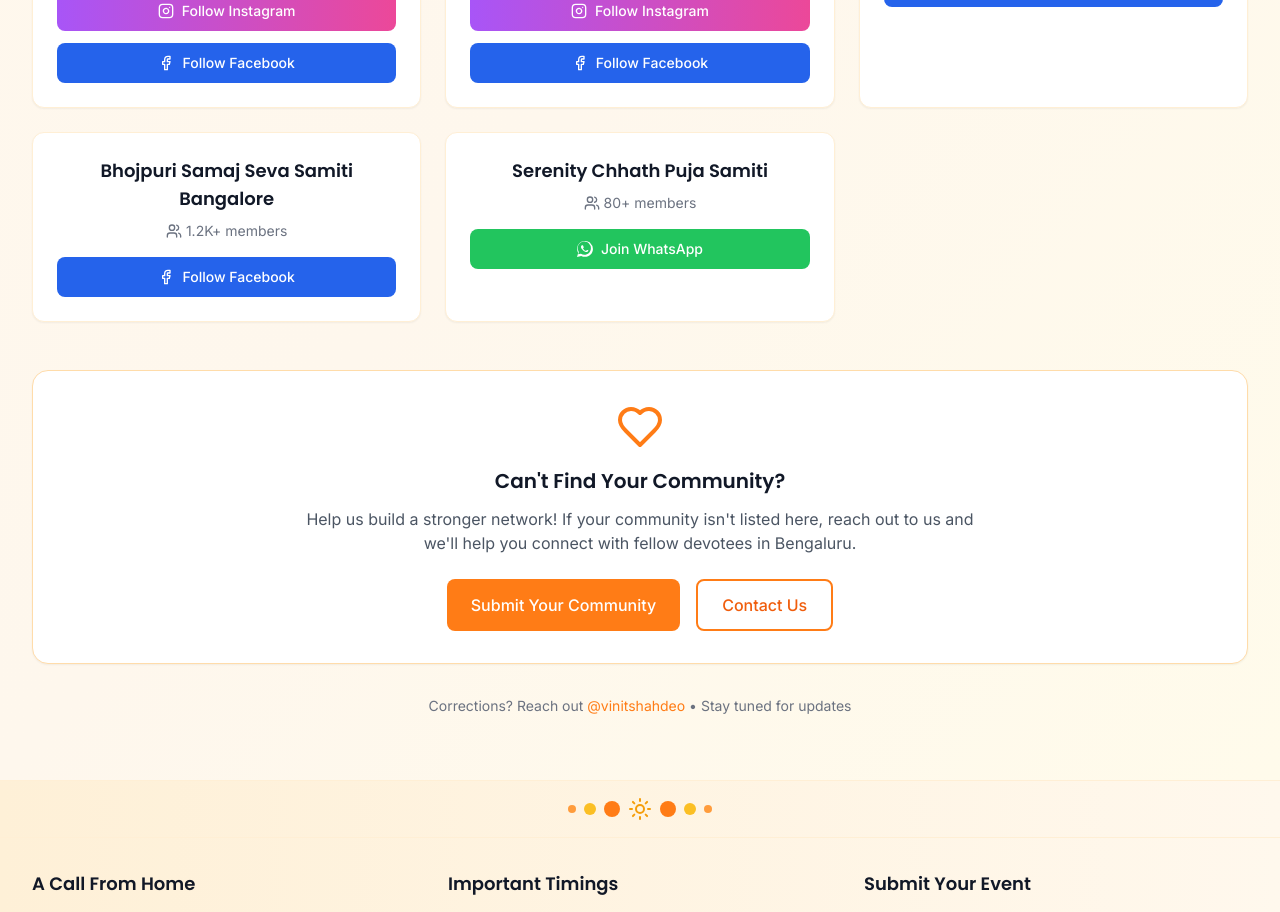
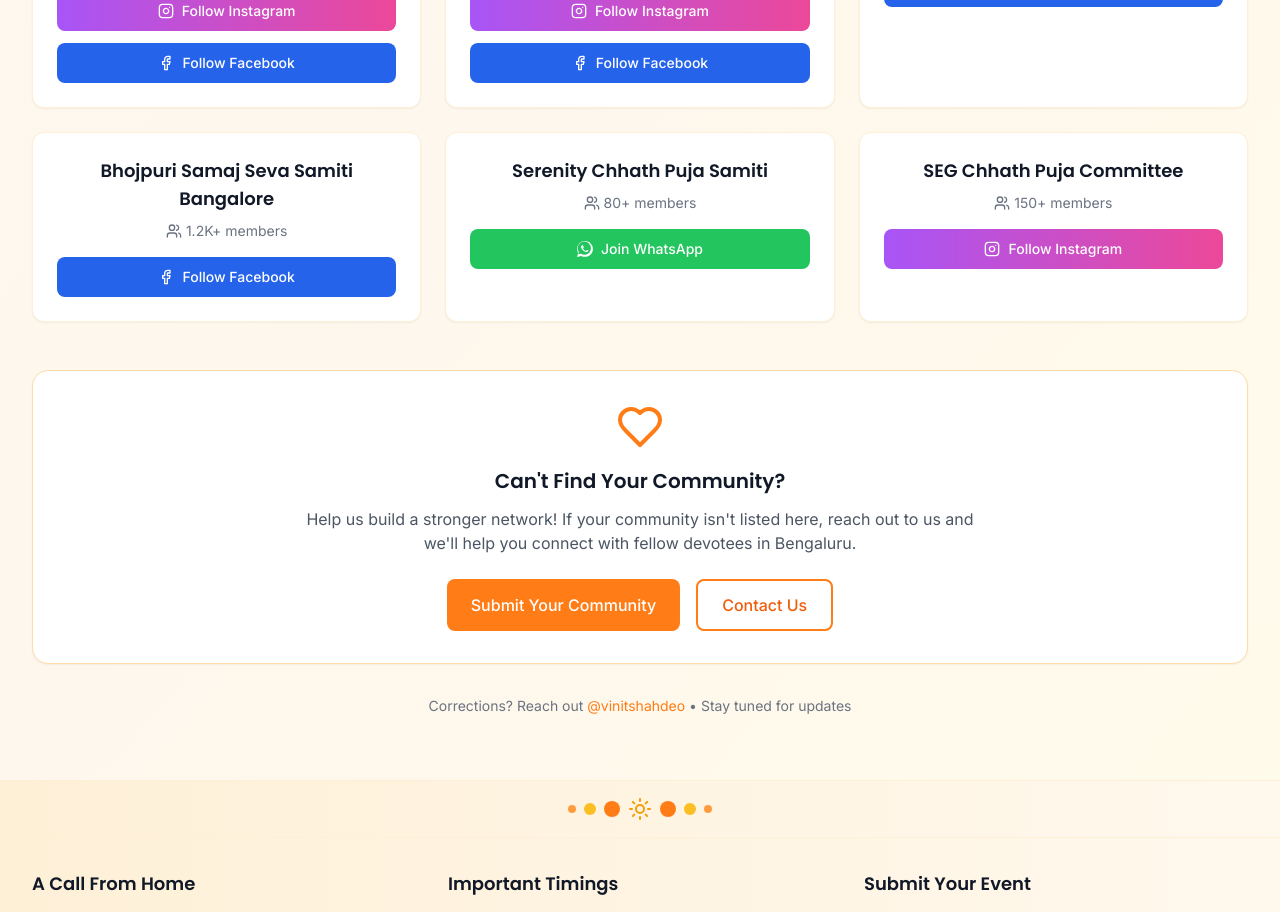
Before and after one commit to vinitshahdeo/chhath-puja, a React (Vite) app: page / in a window 1280 px wide. Shown: the part 3040-3952 px from the top of the page. Built offline with nearby package versions, Linux system fonts and the light colour scheme; the HTML template or start-up script is replaced by a standard one.

Commit message:
added new committee

```diff
--- a/src/components/CommunityConnect.jsx
+++ b/src/components/CommunityConnect.jsx
@@ -53,6 +53,12 @@ const CommunityConnect = () => {
       name: "Serenity Chhath Puja Samiti",
       whatsapp: "https://chat.whatsapp.com/FMldIbnjIBg5AH93CvJco3",
       members: "80+"
+    },
+    {
+      name: "SEG Chhath Puja Committee",
+      instagram: "https://www.instagram.com/seg_arghya",
+      instagramHandle: "@seg_arghya",
+      members: "150+"
     }
   ];
 
```
